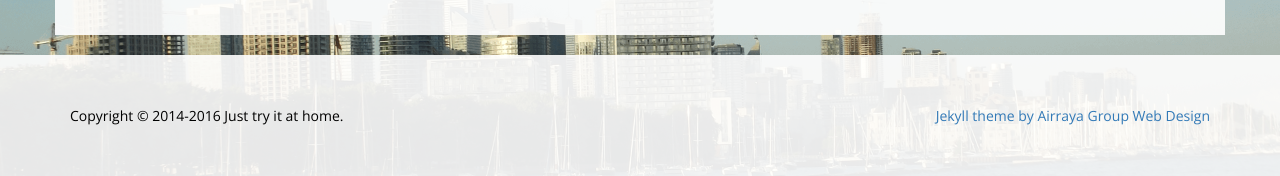
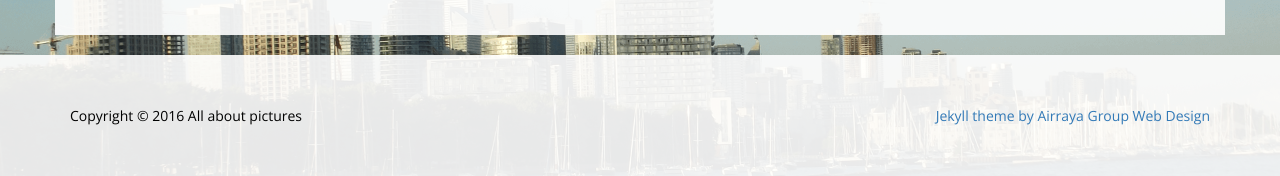
Before and after one commit to yourfreebies/jekyllthemeofbusinesscasual, a Jekyll site: the page built from index.html, in a window 1280 px wide and 900 px high, scrolled down 1527 px. Shown: the part 724-900 px from the top of the window. Built offline with Jekyll 4.4.1, drawn with Linux system fonts in a browser that asks for light colours; the list of posts is cut into pages by our own code.

Commit message:
changed footer

```diff
--- a/_includes/footer.html
+++ b/_includes/footer.html
@@ -2,7 +2,7 @@
         <div class="container">
             <div class="row">
                 <div class="col-lg-12 text-center">
-                    <p>Copyright &copy; 2014-2016 Just try it at home. <a href="http://webdesign.airrayagroup.com/" style="float: right;">Jekyll theme by Airraya Group Web Design</a></p>
+                    <p>Copyright &copy; 2016 All about pictures <a href="http://webdesign.airrayagroup.com/" style="float: right;">Jekyll theme by Airraya Group Web Design</a></p>
                 </div>
             </div>
         </div>
```
